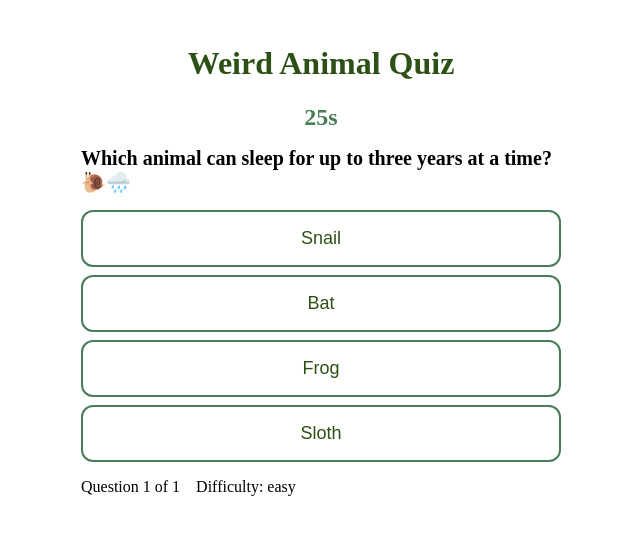
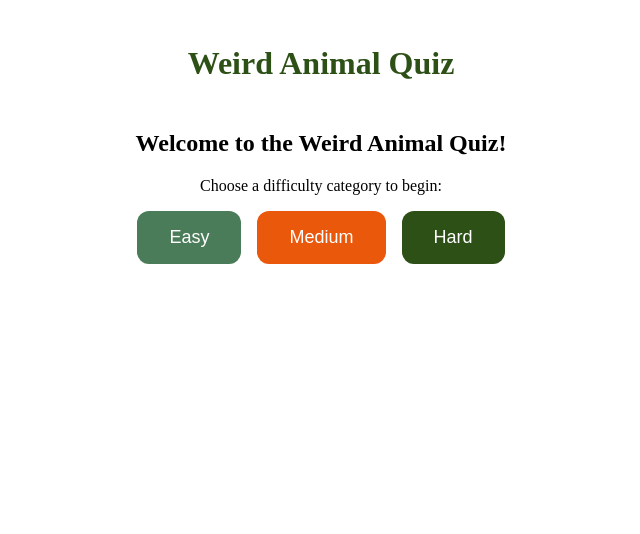
Before and after one commit to lotharschulz/spec-driven-kiro-project, a React app in the folder weird-animal-quiz/: page / in a window 1280 px wide. Shown: the top 534 px of the page, without its empty margins (319-959 px from the left). Built offline with nearby package versions, Linux system fonts and the light colour scheme.

Commit message:
chore task 17 completed

```diff
--- a/weird-animal-quiz/src/components/QuizContainer.tsx
+++ b/weird-animal-quiz/src/components/QuizContainer.tsx
@@ -4,6 +4,7 @@ import { QuizProvider, useQuiz, Question } from '../state/QuizContext';
 
 // Dummy questions for demonstration (replace with real data)
 const demoQuestions: Question[] = [
+  // Easy questions
   {
     id: 'q1',
     text: 'Which animal can sleep for up to three years at a time? 🐌🌧️',
@@ -17,7 +18,229 @@ const demoQuestions: Question[] = [
     emojis: ['🐌', '🌧️'],
     explanation: 'Some snails can hibernate for up to three years in extreme conditions!',
   },
-  // ...add more questions for real quiz
+  {
+    id: 'q6',
+    text: 'Which animal can run on water for short distances? 🦎💦',
+    answers: [
+      { id: 'a1', text: 'Basilisk Lizard', isCorrect: true },
+      { id: 'a2', text: 'Duck', isCorrect: false },
+      { id: 'a3', text: 'Otter', isCorrect: false },
+      { id: 'a4', text: 'Platypus', isCorrect: false },
+    ],
+    difficulty: 'easy',
+    emojis: ['🦎', '💦'],
+    explanation: 'Basilisk lizards are known as "Jesus lizards" for their ability to run on water.',
+  },
+  {
+    id: 'q7',
+    text: 'Which animal can change its color to blend in with its surroundings? 🦎🌈',
+    answers: [
+      { id: 'a1', text: 'Chameleon', isCorrect: true },
+      { id: 'a2', text: 'Parrot', isCorrect: false },
+      { id: 'a3', text: 'Tiger', isCorrect: false },
+      { id: 'a4', text: 'Rabbit', isCorrect: false },
+    ],
+    difficulty: 'easy',
+    emojis: ['🦎', '🌈'],
+    explanation: 'Chameleons are famous for their ability to change color for camouflage.',
+  },
+  {
+    id: 'q8',
+    text: 'Which animal is known for its black-and-white stripes? 🦓',
+    answers: [
+      { id: 'a1', text: 'Zebra', isCorrect: true },
+      { id: 'a2', text: 'Tiger', isCorrect: false },
+      { id: 'a3', text: 'Skunk', isCorrect: false },
+      { id: 'a4', text: 'Penguin', isCorrect: false },
+    ],
+    difficulty: 'easy',
+    emojis: ['🦓'],
+    explanation: 'Zebras are easily recognized by their unique black-and-white stripes.',
+  },
+  {
+    id: 'q9',
+    text: 'Which animal is the only mammal capable of true flight? 🦇',
+    answers: [
+      { id: 'a1', text: 'Bat', isCorrect: true },
+      { id: 'a2', text: 'Flying Squirrel', isCorrect: false },
+      { id: 'a3', text: 'Sugar Glider', isCorrect: false },
+      { id: 'a4', text: 'Owl', isCorrect: false },
+    ],
+    difficulty: 'easy',
+    emojis: ['🦇'],
+    explanation: 'Bats are the only mammals capable of sustained flight.',
+  },
+  {
+    id: 'q10',
+    text: 'Which animal is famous for its slow movement and hanging from trees? 🦥',
+    answers: [
+      { id: 'a1', text: 'Sloth', isCorrect: true },
+      { id: 'a2', text: 'Koala', isCorrect: false },
+      { id: 'a3', text: 'Monkey', isCorrect: false },
+      { id: 'a4', text: 'Lemur', isCorrect: false },
+    ],
+    difficulty: 'easy',
+    emojis: ['🦥'],
+    explanation: 'Sloths are known for their slow movement and tree-dwelling lifestyle.',
+  },
+  // Medium questions
+  {
+    id: 'q2',
+    text: 'Which animal has the longest pregnancy of any land mammal? 🐘⏳',
+    answers: [
+      { id: 'a1', text: 'Elephant', isCorrect: true },
+      { id: 'a2', text: 'Giraffe', isCorrect: false },
+      { id: 'a3', text: 'Horse', isCorrect: false },
+      { id: 'a4', text: 'Whale', isCorrect: false },
+    ],
+    difficulty: 'medium',
+    emojis: ['🐘', '⏳'],
+    explanation: 'Elephants are pregnant for about 22 months, the longest of any land mammal.',
+  },
+  {
+    id: 'q4',
+    text: 'Which animal has transparent skin and can see its own heart beating? 🦑👀',
+    answers: [
+      { id: 'a1', text: 'Glass Frog', isCorrect: true },
+      { id: 'a2', text: 'Axolotl', isCorrect: false },
+      { id: 'a3', text: 'Jellyfish', isCorrect: false },
+      { id: 'a4', text: 'Squid', isCorrect: false },
+    ],
+    difficulty: 'medium',
+    emojis: ['🦑', '👀'],
+    explanation: 'Glass frogs have translucent skin, making their organs visible.',
+  },
+  {
+    id: 'q11',
+    text: 'Which animal can rotate its head almost 270 degrees? 🦉',
+    answers: [
+      { id: 'a1', text: 'Owl', isCorrect: true },
+      { id: 'a2', text: 'Eagle', isCorrect: false },
+      { id: 'a3', text: 'Cat', isCorrect: false },
+      { id: 'a4', text: 'Dog', isCorrect: false },
+    ],
+    difficulty: 'medium',
+    emojis: ['🦉'],
+    explanation: 'Owls can rotate their heads up to 270 degrees to look around.',
+  },
+  {
+    id: 'q12',
+    text: 'Which animal can regrow a lost limb? 🦑',
+    answers: [
+      { id: 'a1', text: 'Octopus', isCorrect: true },
+      { id: 'a2', text: 'Crab', isCorrect: false },
+      { id: 'a3', text: 'Lizard', isCorrect: false },
+      { id: 'a4', text: 'Starfish', isCorrect: false },
+    ],
+    difficulty: 'medium',
+    emojis: ['🦑'],
+    explanation: 'Octopuses can regrow lost arms.',
+  },
+  {
+    id: 'q13',
+    text: 'Which animal can sleep with one half of its brain at a time? 🐬',
+    answers: [
+      { id: 'a1', text: 'Dolphin', isCorrect: true },
+      { id: 'a2', text: 'Shark', isCorrect: false },
+      { id: 'a3', text: 'Seal', isCorrect: false },
+      { id: 'a4', text: 'Otter', isCorrect: false },
+    ],
+    difficulty: 'medium',
+    emojis: ['🐬'],
+    explanation: 'Dolphins sleep with one half of their brain at a time to stay alert.',
+  },
+  {
+    id: 'q14',
+    text: 'Which animal can jump up to 100 times its own body length? 🦗',
+    answers: [
+      { id: 'a1', text: 'Flea', isCorrect: true },
+      { id: 'a2', text: 'Grasshopper', isCorrect: false },
+      { id: 'a3', text: 'Kangaroo', isCorrect: false },
+      { id: 'a4', text: 'Rabbit', isCorrect: false },
+    ],
+    difficulty: 'medium',
+    emojis: ['🦗'],
+    explanation: 'Fleas can jump up to 100 times their body length.',
+  },
+  // Hard questions
+  {
+    id: 'q3',
+    text: 'Which animal can survive being frozen solid and thawed out alive? 🐸❄️',
+    answers: [
+      { id: 'a1', text: 'Wood Frog', isCorrect: true },
+      { id: 'a2', text: 'Penguin', isCorrect: false },
+      { id: 'a3', text: 'Polar Bear', isCorrect: false },
+      { id: 'a4', text: 'Salamander', isCorrect: false },
+    ],
+    difficulty: 'hard',
+    emojis: ['🐸', '❄️'],
+    explanation: 'Wood frogs can survive being frozen for weeks, then thaw and resume normal life.',
+  },
+  {
+    id: 'q5',
+    text: 'Which animal can regrow its entire head if it gets cut off? 🪱🔄',
+    answers: [
+      { id: 'a1', text: 'Flatworm', isCorrect: true },
+      { id: 'a2', text: 'Starfish', isCorrect: false },
+      { id: 'a3', text: 'Octopus', isCorrect: false },
+      { id: 'a4', text: 'Crab', isCorrect: false },
+    ],
+    difficulty: 'hard',
+    emojis: ['🪱', '🔄'],
+    explanation: 'Flatworms can regenerate their heads and even their brains.',
+  },
+  {
+    id: 'q15',
+    text: 'Which animal can live without its head for weeks? 🪳',
+    answers: [
+      { id: 'a1', text: 'Cockroach', isCorrect: true },
+      { id: 'a2', text: 'Spider', isCorrect: false },
+      { id: 'a3', text: 'Ant', isCorrect: false },
+      { id: 'a4', text: 'Centipede', isCorrect: false },
+    ],
+    difficulty: 'hard',
+    emojis: ['🪳'],
+    explanation: 'Cockroaches can survive for weeks without their heads.',
+  },
+  {
+    id: 'q16',
+    text: 'Which animal can hold its breath for up to 2 hours underwater? �',
+    answers: [
+      { id: 'a1', text: 'Turtle', isCorrect: true },
+      { id: 'a2', text: 'Seal', isCorrect: false },
+      { id: 'a3', text: 'Whale', isCorrect: false },
+      { id: 'a4', text: 'Otter', isCorrect: false },
+    ],
+    difficulty: 'hard',
+    emojis: ['🐢'],
+    explanation: 'Some turtles can hold their breath for up to 2 hours underwater.',
+  },
+  {
+    id: 'q17',
+    text: 'Which animal can taste with its feet? 🦋',
+    answers: [
+      { id: 'a1', text: 'Butterfly', isCorrect: true },
+      { id: 'a2', text: 'Ant', isCorrect: false },
+      { id: 'a3', text: 'Bee', isCorrect: false },
+      { id: 'a4', text: 'Spider', isCorrect: false },
+    ],
+    difficulty: 'hard',
+    emojis: ['�'],
+    explanation: 'Butterflies taste with their feet to find food.',
+  },
+  {
+    id: 'q18',
+    text: 'Which animal can mimic human speech and sounds? 🦜',
+    answers: [
+      { id: 'a1', text: 'Parrot', isCorrect: true },
+      { id: 'a2', text: 'Crow', isCorrect: false },
+      { id: 'a3', text: 'Dog', isCorrect: false },
+      { id: 'a4', text: 'Cat', isCorrect: false },
+    ],
+    difficulty: 'hard',
+    emojis: ['🦜'],
+    explanation: 'Parrots are known for their ability to mimic human speech and sounds.',
+  },
 ];
 
 const QUESTION_TIME = 30;
@@ -34,12 +257,14 @@ const QuizFlow: React.FC = () => {
   const [showFeedback, setShowFeedback] = React.useState(false);
   const [feedbackKey, setFeedbackKey] = React.useState(0); // for remounting FeedbackDisplay
   const [timeTaken, setTimeTaken] = React.useState(0);
+  const [category, setCategory] = React.useState<'easy' | 'medium' | 'hard' | null>(null);
+  const [started, setStarted] = React.useState(false);
 
   React.useEffect(() => {
-    if (state.questions.length === 0) {
-      dispatch({ type: 'SET_QUESTIONS', questions: demoQuestions });
+    if (state.questions.length === 0 && category) {
+      dispatch({ type: 'SET_QUESTIONS', questions: demoQuestions.filter(q => q.difficulty === category) });
     }
-  }, [state.questions.length, dispatch]);
+  }, [state.questions.length, dispatch, category]);
 
   React.useEffect(() => {
     // Reset feedback state on new question
@@ -48,6 +273,21 @@ const QuizFlow: React.FC = () => {
     setFeedbackKey((k) => k + 1);
     setTimeTaken(0);
   }, [state.currentQuestionIndex]);
+
+  // Start screen: choose category (must be after all hooks)
+  if (!started) {
+    return (
+      <div style={{ textAlign: 'center', marginTop: 48 }}>
+        <h2>Welcome to the Weird Animal Quiz!</h2>
+        <p>Choose a difficulty category to begin:</p>
+        <div style={{ display: 'flex', justifyContent: 'center', gap: 16 }}>
+          <button style={{ padding: '16px 32px', fontSize: 18, borderRadius: 12, background: '#4A7C59', color: '#fff', border: 'none', cursor: 'pointer' }} onClick={() => { setCategory('easy'); setStarted(true); dispatch({ type: 'SET_QUESTIONS', questions: demoQuestions.filter(q => q.difficulty === 'easy') }); }}>Easy</button>
+          <button style={{ padding: '16px 32px', fontSize: 18, borderRadius: 12, background: '#EA580C', color: '#fff', border: 'none', cursor: 'pointer' }} onClick={() => { setCategory('medium'); setStarted(true); dispatch({ type: 'SET_QUESTIONS', questions: demoQuestions.filter(q => q.difficulty === 'medium') }); }}>Medium</button>
+          <button style={{ padding: '16px 32px', fontSize: 18, borderRadius: 12, background: '#2D5016', color: '#fff', border: 'none', cursor: 'pointer' }} onClick={() => { setCategory('hard'); setStarted(true); dispatch({ type: 'SET_QUESTIONS', questions: demoQuestions.filter(q => q.difficulty === 'hard') }); }}>Hard</button>
+        </div>
+      </div>
+    );
+  }
 
   if (!currentQ) return <div>Loading...</div>;
 
@@ -88,7 +328,7 @@ const QuizFlow: React.FC = () => {
   if (state.isComplete) {
     return (
       <Suspense fallback={<ResultsScreenSkeleton />}>
-        <ResultsScreen onPlayAgain={() => dispatch({ type: 'RESET' })} />
+        <ResultsScreen onPlayAgain={() => { setStarted(false); setCategory(null); dispatch({ type: 'RESET' }); }} />
       </Suspense>
     );
   }
--- a/weird-animal-quiz/src/components/ResultsScreen.tsx
+++ b/weird-animal-quiz/src/components/ResultsScreen.tsx
@@ -67,8 +67,11 @@ export const ResultsScreen: React.FC<{ onPlayAgain: () => void }> = ({ onPlayAga
 
   // Retry by difficulty handler
   const handleRetryDifficulty = (difficulty: Difficulty) => {
-    // Filter questions by difficulty
-    const filteredQuestions = state.questions.filter(q => q.difficulty === difficulty);
+    // Always use the full demoQuestions set for retry, not just current state
+    // Import demoQuestions from QuizContainer
+    // @ts-ignore
+    const allQuestions = require('./QuizContainer').demoQuestions;
+    const filteredQuestions = allQuestions.filter((q: Question) => q.difficulty === difficulty);
     dispatch({ type: 'RETRY_DIFFICULTY', questions: filteredQuestions });
   };
 
```
